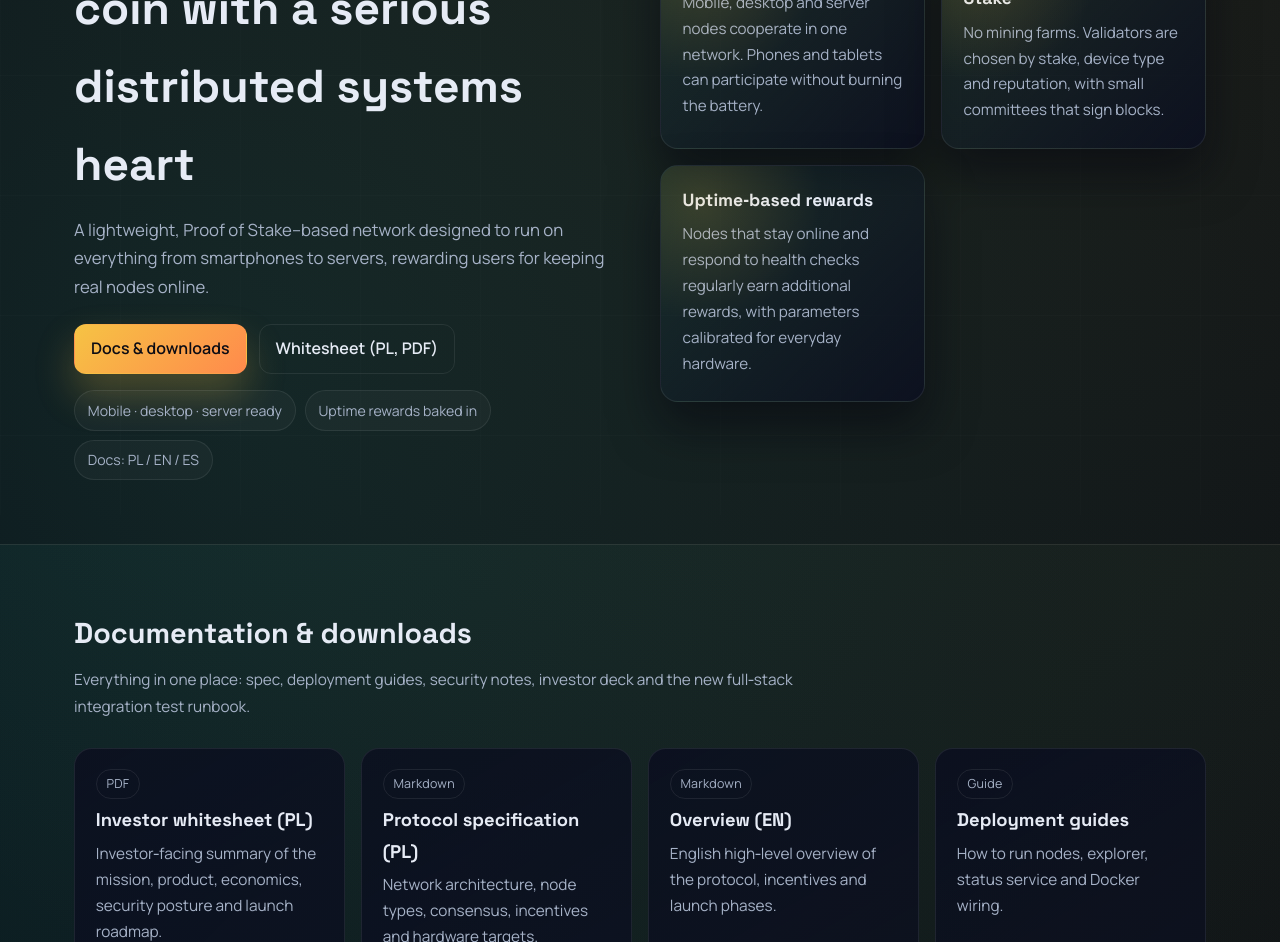
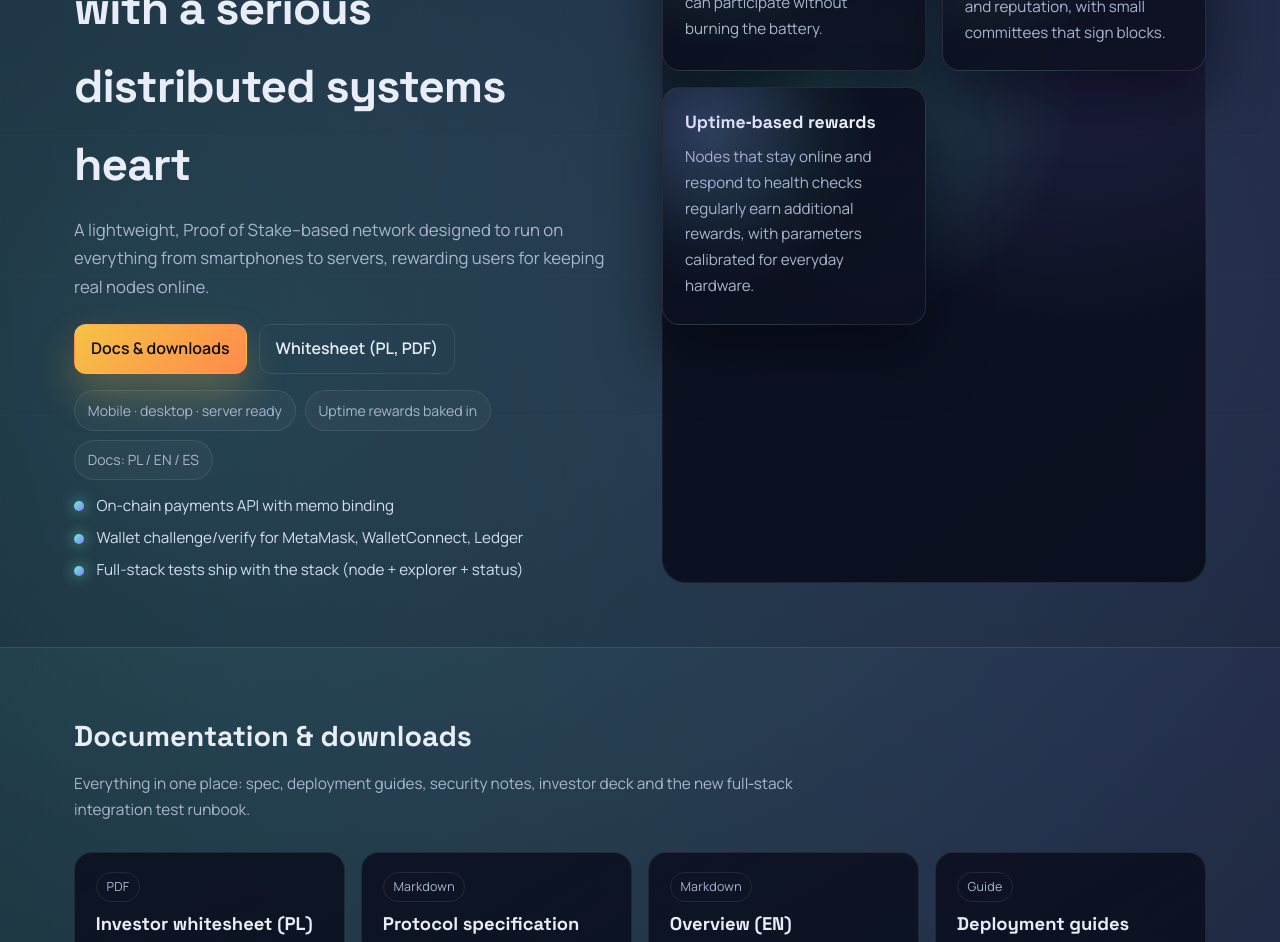
Before and after one commit to bulengerk/BulenCoin, a plain HTML site: page index.html in a window 1280 px wide. Shown: the part 285-1227 px from the top of the page. Drawn offline with Linux system fonts and the light colour scheme.

Commit message:
Refresh landing design and add wallet/payment highlights

```diff
--- a/index.html
+++ b/index.html
@@ -74,28 +74,36 @@
               <span class="bc-chip" data-i18n="chip_uptime">Uptime rewards baked in</span>
               <span class="bc-chip" data-i18n="chip_multilingual">Docs: PL / EN / ES</span>
             </div>
+            <ul class="bc-hero-highlights">
+              <li data-i18n="hero_highlight_api">On-chain payments API with memo binding</li>
+              <li data-i18n="hero_highlight_wallets">Wallet challenge/verify for MetaMask, WalletConnect, Ledger</li>
+              <li data-i18n="hero_highlight_tests">Full-stack tests ship with the stack (node + explorer + status)</li>
+            </ul>
           </div>
+          <div class="bc-hero-visual">
+            <div class="bc-orb"></div>
             <div class="bc-hero-cards">
-            <div class="bc-card">
+              <div class="bc-card bc-card-contrast">
                 <h2 data-i18n="hero_card1_title">Runs everywhere</h2>
                 <p data-i18n="hero_card1_body">
                   Mobile, desktop and server nodes cooperate in one network. Phones and
                   tablets can participate without burning the battery.
                 </p>
               </div>
-            <div class="bc-card">
+              <div class="bc-card bc-card-contrast">
                 <h2 data-i18n="hero_card2_title">Lightweight Proof of Stake</h2>
                 <p data-i18n="hero_card2_body">
                   No mining farms. Validators are chosen by stake, device type and
                   reputation, with small committees that sign blocks.
                 </p>
               </div>
-            <div class="bc-card">
+              <div class="bc-card bc-card-contrast">
                 <h2 data-i18n="hero_card3_title">Uptime‑based rewards</h2>
                 <p data-i18n="hero_card3_body">
                   Nodes that stay online and respond to health checks regularly earn
                   additional rewards, with parameters calibrated for everyday hardware.
                 </p>
+              </div>
             </div>
           </div>
         </div>
--- a/script.js
+++ b/script.js
@@ -17,6 +17,9 @@ const translations = {
     chip_mobile: 'Mobile · desktop · server ready',
     chip_uptime: 'Uptime rewards baked in',
     chip_multilingual: 'Docs: PL / EN / ES',
+    hero_highlight_api: 'On-chain payments API with memo binding',
+    hero_highlight_wallets: 'Wallet challenge/verify for MetaMask, WalletConnect, Ledger',
+    hero_highlight_tests: 'Full-stack tests ship with the stack (node + explorer + status)',
     hero_card1_title: 'Runs everywhere',
     hero_card1_body:
       'Mobile, desktop and server nodes cooperate in one network. Phones and tablets can participate without burning the battery.',
@@ -168,6 +171,9 @@ const translations = {
     chip_mobile: 'Listo para móvil · escritorio · servidor',
     chip_uptime: 'Recompensas por disponibilidad integradas',
     chip_multilingual: 'Docs: PL / EN / ES',
+    hero_highlight_api: 'API de pagos on-chain con memo',
+    hero_highlight_wallets: 'Challenge/verify de wallets: MetaMask, WalletConnect, Ledger',
+    hero_highlight_tests: 'Tests full-stack incluidos (nodo + explorer + status)',
     hero_card1_title: 'Funciona en todas partes',
     hero_card1_body:
       'Nodos móviles, de escritorio y de servidor cooperan en una sola red. Los teléfonos y las tabletas pueden participar sin destruir la batería.',
@@ -322,6 +328,9 @@ const translations = {
     chip_mobile: 'Gotowe na mobile · desktop · serwer',
     chip_uptime: 'Nagrody za uptime w rdzeniu',
     chip_multilingual: 'Docs: PL / EN / ES',
+    hero_highlight_api: 'On-chain payments API z memo do spięcia transakcji z zamówieniem',
+    hero_highlight_wallets: 'Challenge/verify dla portfeli MetaMask, WalletConnect, Ledger',
+    hero_highlight_tests: 'Full-stack testy w pakiecie (node + explorer + status)',
     hero_card1_title: 'Działa wszędzie',
     hero_card1_body:
       'W jednym łańcuchu współpracują węzły mobilne, desktopowe i serwerowe. Telefony i tablety mogą brać udział bez drastycznego drenażu baterii.',
--- a/styles.css
+++ b/styles.css
@@ -1,15 +1,15 @@
 @import url('https://fonts.googleapis.com/css2?family=Space+Grotesk:wght@400;500;600;700&family=Manrope:wght@400;500;600&display=swap');
 
 :root {
-  --bg: #05060f;
-  --panel: #0c1020;
-  --panel-alt: #0f1326;
-  --text: #e6ebf5;
-  --muted: #a6b2c7;
-  --border: rgba(255, 255, 255, 0.08);
-  --accent: #f6c344;
-  --accent-2: #3ee1c6;
-  --shadow: 0 24px 48px rgba(5, 6, 15, 0.55);
+  --bg: #040510;
+  --panel: rgba(8, 12, 26, 0.9);
+  --panel-alt: rgba(12, 16, 32, 0.8);
+  --text: #e8edf7;
+  --muted: #aab6ce;
+  --border: rgba(255, 255, 255, 0.09);
+  --accent: #67f2d6;
+  --accent-2: #8d7dff;
+  --shadow: 0 28px 58px rgba(4, 5, 16, 0.6);
   --radius: 18px;
 }
 
@@ -23,10 +23,10 @@ html,
 body {
   margin: 0;
   padding: 0;
-  background: radial-gradient(circle at 20% 10%, rgba(62, 225, 198, 0.12), transparent 25%),
-    radial-gradient(circle at 80% 0%, rgba(246, 195, 68, 0.1), transparent 25%),
-    radial-gradient(circle at 50% 90%, rgba(62, 225, 198, 0.08), transparent 30%),
-    var(--bg);
+  background: radial-gradient(circle at 15% 10%, rgba(103, 242, 214, 0.22), transparent 30%),
+    radial-gradient(circle at 85% 8%, rgba(141, 125, 255, 0.2), transparent 30%),
+    radial-gradient(circle at 50% 90%, rgba(103, 242, 214, 0.1), transparent 32%),
+    linear-gradient(135deg, #050615 0%, #050510 40%, #070921 100%);
   color: var(--text);
   font-family: 'Manrope', 'Inter', system-ui, -apple-system, BlinkMacSystemFont, 'Segoe UI',
     sans-serif;
@@ -39,9 +39,9 @@ body::before {
   inset: 0;
   background-image: linear-gradient(rgba(255, 255, 255, 0.03) 1px, transparent 1px),
     linear-gradient(90deg, rgba(255, 255, 255, 0.02) 1px, transparent 1px);
-  background-size: 120px 120px;
+  background-size: 140px 140px;
   pointer-events: none;
-  opacity: 0.6;
+  opacity: 0.4;
 }
 
 a {
@@ -64,9 +64,10 @@ a:hover {
   position: sticky;
   top: 0;
   z-index: 40;
-  background: rgba(5, 6, 15, 0.92);
+  background: rgba(5, 6, 15, 0.94);
   backdrop-filter: blur(16px);
   border-bottom: 1px solid var(--border);
+  box-shadow: 0 12px 32px rgba(0, 0, 0, 0.25);
 }
 
 .bc-header-inner {
@@ -82,7 +83,7 @@ a:hover {
   align-items: center;
   gap: 0.55rem;
   font-weight: 700;
-  color: var(--accent);
+  color: #e9ecf6;
   letter-spacing: 0.01em;
 }
 
@@ -93,11 +94,11 @@ a:hover {
   width: 34px;
   height: 34px;
   border-radius: 14px;
-  background: linear-gradient(135deg, #f6c344, #ff7a3d);
+  background: linear-gradient(135deg, #67f2d6, #8d7dff);
   color: #0c0c14;
   font-size: 18px;
   font-family: 'Space Grotesk', 'Manrope', sans-serif;
-  box-shadow: 0 12px 32px rgba(246, 195, 68, 0.35);
+  box-shadow: 0 12px 32px rgba(103, 242, 214, 0.35);
 }
 
 .bc-logo-text {
@@ -122,8 +123,8 @@ a:hover {
 
 .bc-nav a:hover {
   color: var(--text);
-  border-color: var(--border);
-  background: rgba(255, 255, 255, 0.04);
+  border-color: rgba(255, 255, 255, 0.16);
+  background: rgba(255, 255, 255, 0.06);
 }
 
 .bc-lang-switch {
@@ -157,7 +158,7 @@ select {
 }
 
 .bc-section-alt {
-  background: linear-gradient(135deg, rgba(62, 225, 198, 0.05), rgba(246, 195, 68, 0.03));
+  background: linear-gradient(135deg, rgba(103, 242, 214, 0.05), rgba(141, 125, 255, 0.05));
   border-top: 1px solid var(--border);
   border-bottom: 1px solid var(--border);
 }
@@ -168,15 +169,16 @@ select {
 
 .bc-hero-layout {
   display: grid;
-  grid-template-columns: repeat(auto-fit, minmax(300px, 1fr));
-  gap: 2.5rem;
-  align-items: center;
+  grid-template-columns: repeat(auto-fit, minmax(320px, 1fr));
+  gap: 2.8rem;
+  align-items: stretch;
 }
 
 .bc-hero h1 {
   font-size: clamp(2.2rem, 3.6vw, 2.9rem);
   margin: 0 0 0.75rem;
   font-family: 'Space Grotesk', 'Manrope', sans-serif;
+  letter-spacing: -0.02em;
 }
 
 .bc-eyebrow {
@@ -246,10 +248,55 @@ select {
   font-size: 0.88rem;
 }
 
+.bc-hero-highlights {
+  list-style: none;
+  padding: 0;
+  margin: 0.8rem 0 0;
+  display: grid;
+  gap: 0.4rem;
+  color: #d5def2;
+  font-size: 0.95rem;
+}
+
+.bc-hero-highlights li {
+  position: relative;
+  padding-left: 1.4rem;
+}
+
+.bc-hero-highlights li::before {
+  content: '';
+  position: absolute;
+  left: 0;
+  top: 0.55rem;
+  width: 10px;
+  height: 10px;
+  border-radius: 50%;
+  background: linear-gradient(135deg, #67f2d6, #8d7dff);
+  box-shadow: 0 0 14px rgba(103, 242, 214, 0.7);
+}
+
+.bc-hero-visual {
+  position: relative;
+  isolation: isolate;
+}
+
+.bc-orb {
+  position: absolute;
+  inset: 0;
+  border-radius: 24px;
+  background: radial-gradient(circle at 30% 30%, rgba(103, 242, 214, 0.25), transparent 40%),
+    radial-gradient(circle at 80% 20%, rgba(141, 125, 255, 0.18), transparent 45%),
+    linear-gradient(145deg, rgba(12, 16, 32, 0.9), rgba(8, 12, 26, 0.9));
+  filter: blur(0px);
+  z-index: -1;
+  border: 1px solid rgba(255, 255, 255, 0.05);
+}
+
 .bc-hero-cards {
   display: grid;
   grid-template-columns: repeat(auto-fit, minmax(220px, 1fr));
   gap: 1rem;
+  position: relative;
 }
 
 .bc-card {
@@ -266,8 +313,14 @@ select {
   content: '';
   position: absolute;
   inset: 0;
-  background: radial-gradient(circle at 15% 15%, rgba(246, 195, 68, 0.15), transparent 40%);
+  background: radial-gradient(circle at 15% 15%, rgba(141, 125, 255, 0.18), transparent 42%);
   pointer-events: none;
+}
+
+.bc-card-contrast {
+  background: radial-gradient(circle at 20% 20%, rgba(103, 242, 214, 0.15), transparent 55%),
+    linear-gradient(145deg, rgba(10, 14, 30, 0.95), rgba(14, 18, 34, 0.9));
+  border-color: rgba(255, 255, 255, 0.1);
 }
 
 .bc-card h2,
@@ -336,15 +389,17 @@ section p {
   padding: 1.2rem 1.3rem;
   border-radius: var(--radius);
   border: 1px solid var(--border);
-  background: linear-gradient(150deg, rgba(12, 16, 32, 0.9), rgba(12, 16, 32, 0.8));
-  transition: transform 0.2s ease, border-color 0.2s ease, box-shadow 0.2s ease;
+  background: linear-gradient(150deg, rgba(12, 16, 32, 0.9), rgba(10, 14, 28, 0.85));
+  transition: transform 0.2s ease, border-color 0.2s ease, box-shadow 0.2s ease,
+    background 0.3s ease;
   height: 100%;
 }
 
 .bc-doc-card:hover {
   transform: translateY(-4px);
-  border-color: rgba(246, 195, 68, 0.6);
+  border-color: rgba(103, 242, 214, 0.5);
   box-shadow: 0 18px 36px rgba(0, 0, 0, 0.35);
+  background: linear-gradient(150deg, rgba(103, 242, 214, 0.08), rgba(10, 14, 28, 0.9));
 }
 
 .bc-doc-card h3 {
```
Lines whose indentation alone changed are shown as unchanged.
